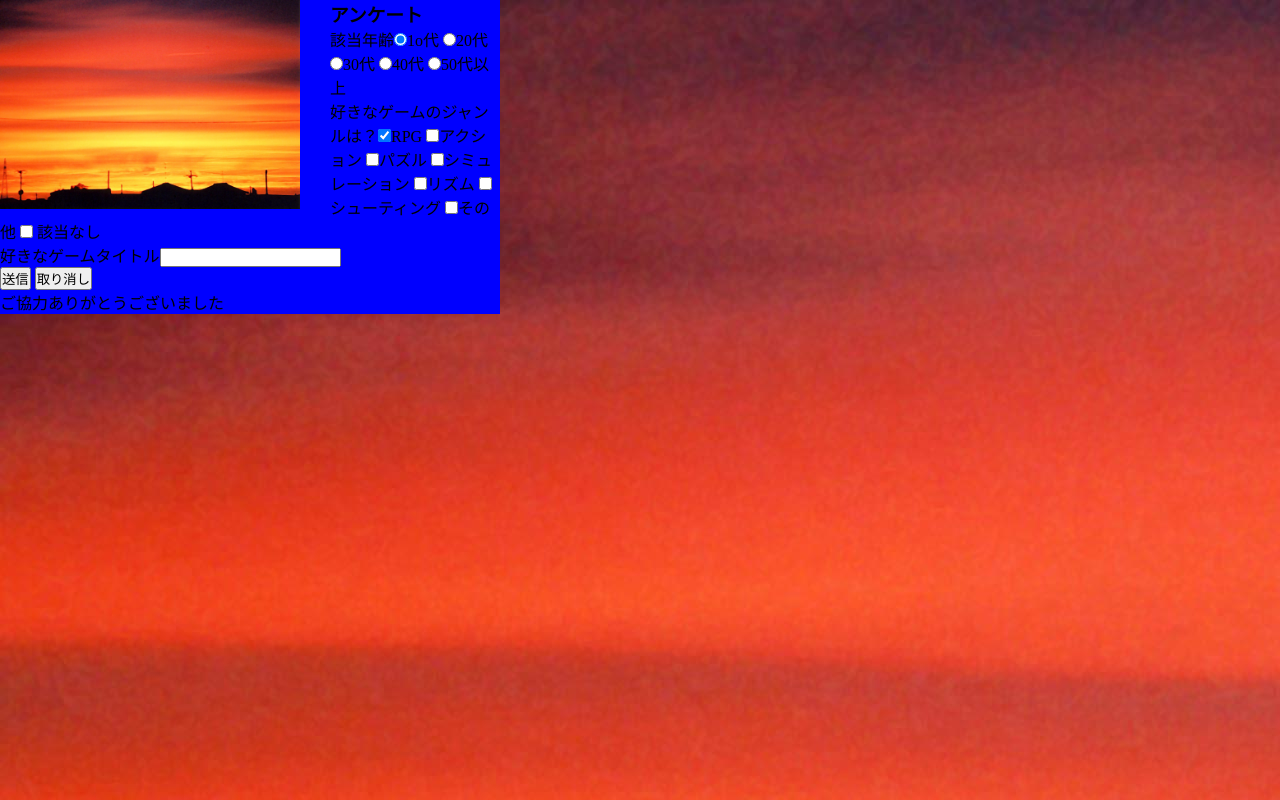
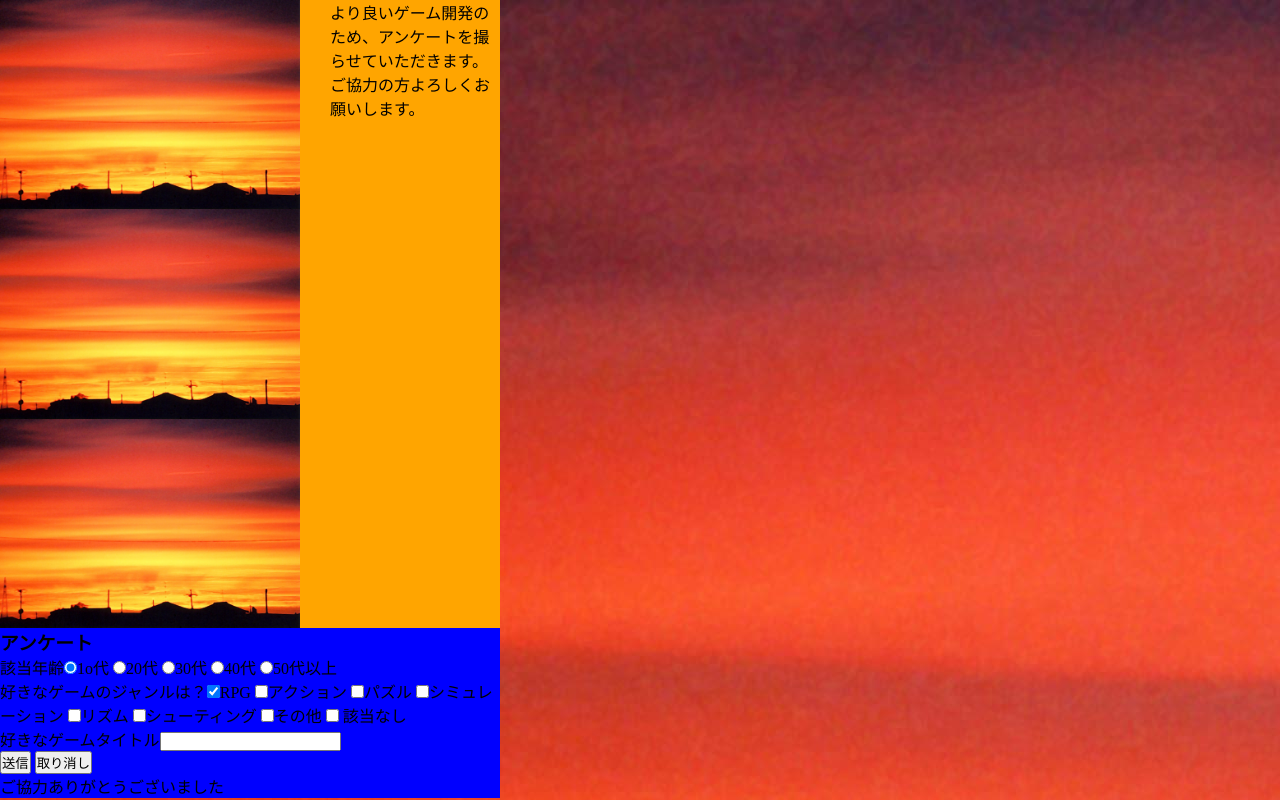
Before and after one commit to ryoukawa/web1, a plain HTML site: page index.html in a window 1280 px wide. Drawn offline with Linux system fonts and the light colour scheme.

Commit message:
Update index.html

```diff
--- a/index.html
+++ b/index.html
@@ -10,9 +10,12 @@
   </header>
   <section id="main">
   <article id="main1">
+    <img src="img/yuuyake.jpg" alt="夕焼け" width=300 class="photo">
+   <p>より良いゲーム開発のため、アンケートを撮らせていただきます。<br>ご協力の方よろしくお願いします。
+    <img src="img/yuuyake.jpg" alt="夕焼け" width=300 class="photo">
+    <img src="img/yuuyake.jpg" alt="夕焼け" width=300 class="photo">
   </article>
   <article id="main2">
-  <img src="img/yuuyake.jpg" alt="夕焼け" width=300 class="photo">
    <h1>アンケート</h1>
   <form id="top" action="#" method="post">
    <p>該当年齢<input type="radio" name="inputll" value="10years" checked>1o代
```
